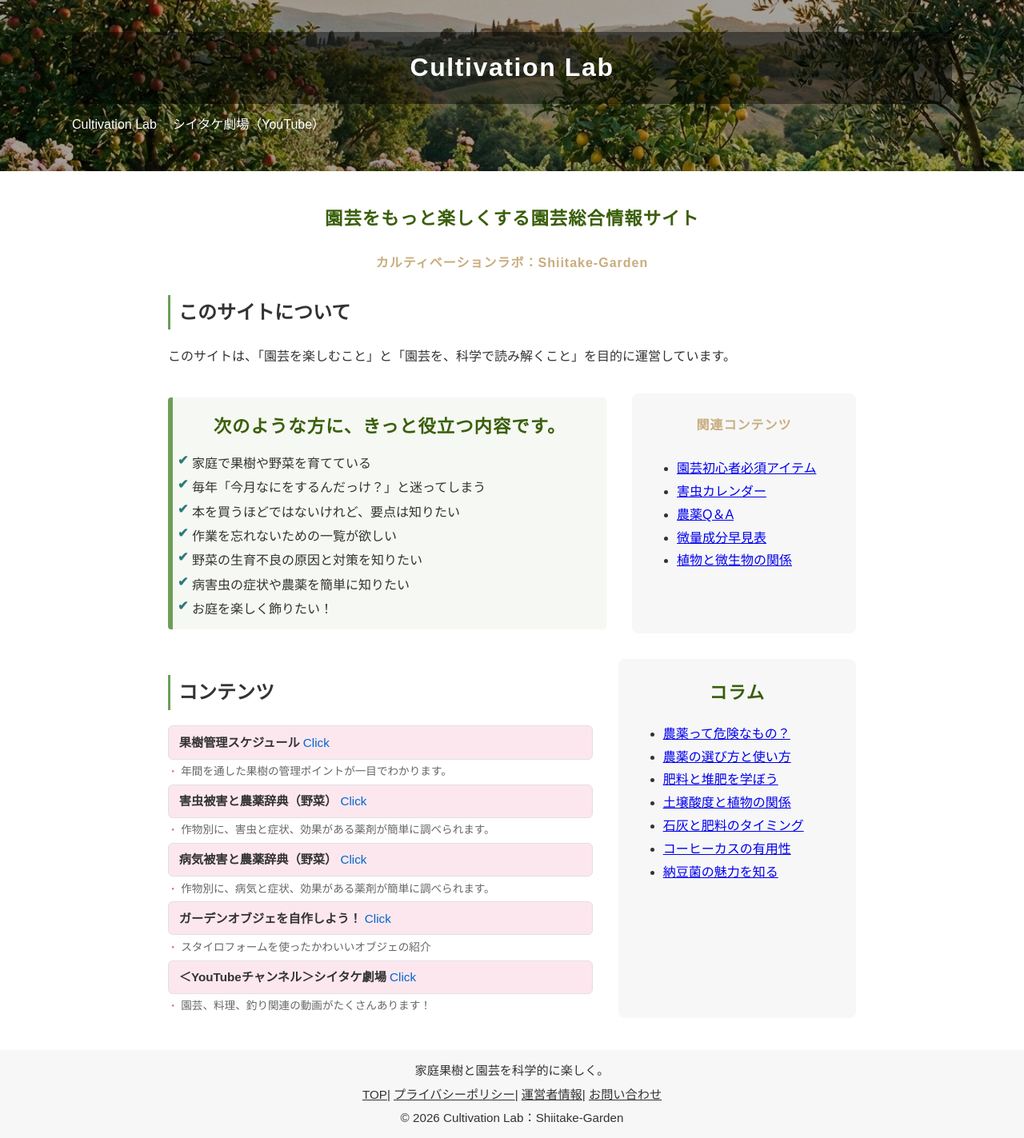
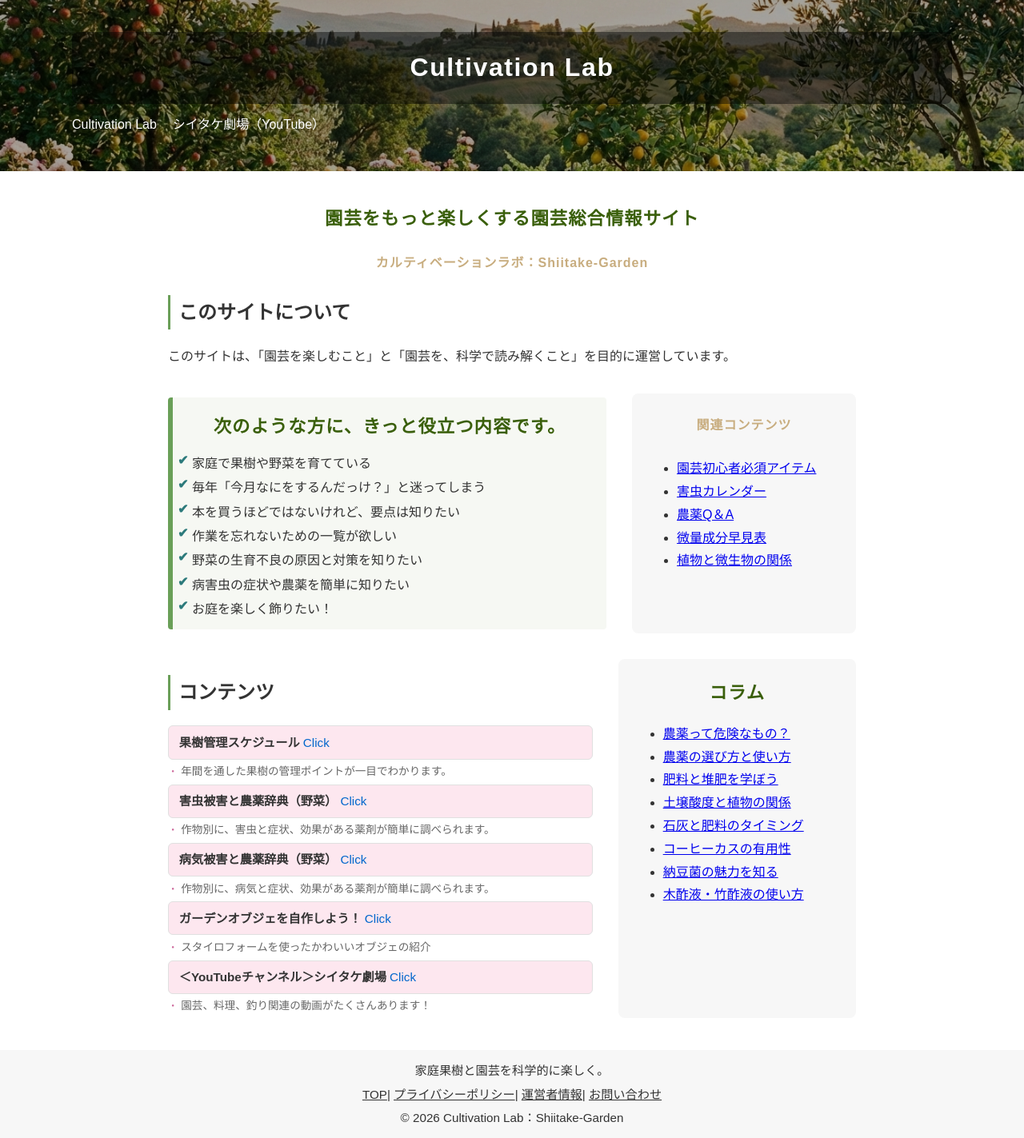
Before and after one commit to shiitake-garden/shiitake-garden.github.io, a Jekyll site: the page built from index.html, in a window 1280 px wide. Shown: the whole page at 80% size. Built offline with Jekyll 4.4.1, drawn with Linux system fonts in a browser that asks for light colours.

Commit message:
Update index.html

```diff
--- a/index.html
+++ b/index.html
@@ -69,6 +69,7 @@ title: カルティベーションラボ
       <li><a href="/column/column_sekkai_hiryou.html">石灰と肥料のタイミング</a></li>
       <li><a href="/column/column_cafe_taihi.html">コーヒーカスの有用性</a></li>
       <li><a href="/column/column_nattoukin.html">納豆菌の魅力を知る</a></li>
+      <li><a href="/column/column_nattoukin.html">木酢液・竹酢液の使い方</a></li>
     </ul>
   </aside>
 </section>
```
